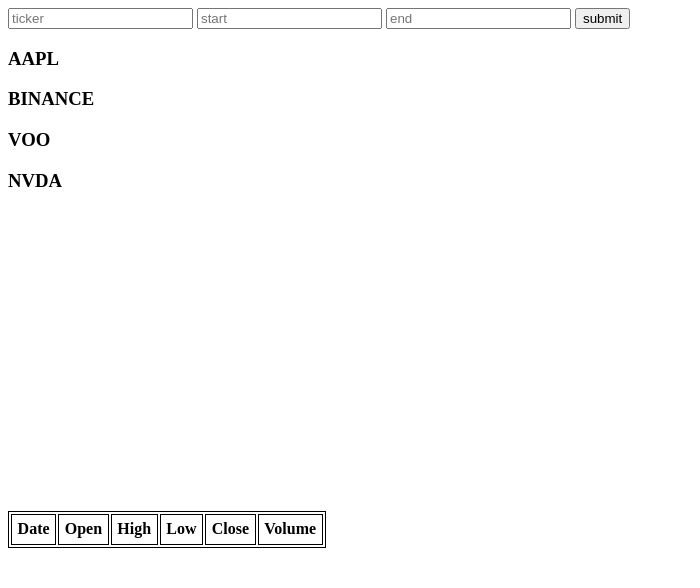
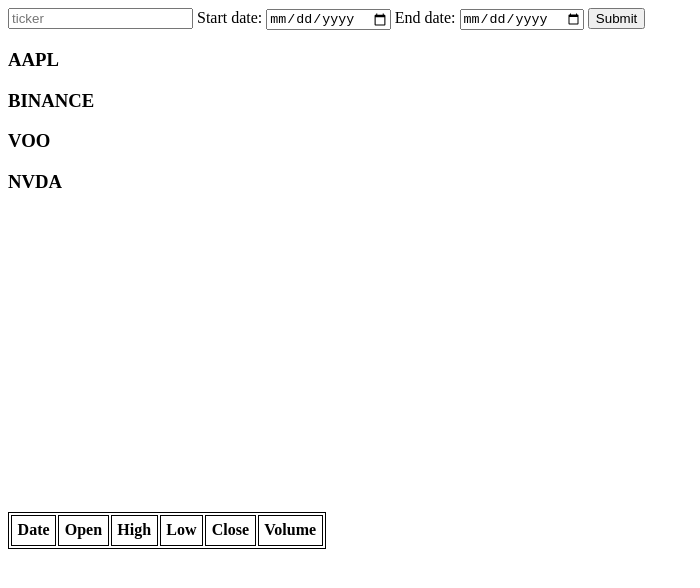
Before and after one commit to lukesong13/wick, a website: page index.html in a window 1280 px wide. Shown: the whole page, without its empty margins (0-700 px from the left). Drawn offline with Linux system fonts and the light colour scheme.

Commit message:
changed date inputs to actual calendar

```diff
--- a/index.html
+++ b/index.html
@@ -16,10 +16,14 @@
     <form id= "input-form">
 
         <input type= "text" placeholder= "ticker" id= "ticker" required>
-        <input type= "text" placeholder= "start" id= "start" required>
-        <input type= "text" placeholder= "end" id= "end" required>
 
-        <button type= "submit"> submit </button>
+        <label for="start">Start date:</label>
+        <input type="date" id="start" name="start">
+
+        <label for="end">End date:</label>
+        <input type="date" id="end" name="end">
+
+        <button type="submit">Submit</button>
 
     </form>
 
```
